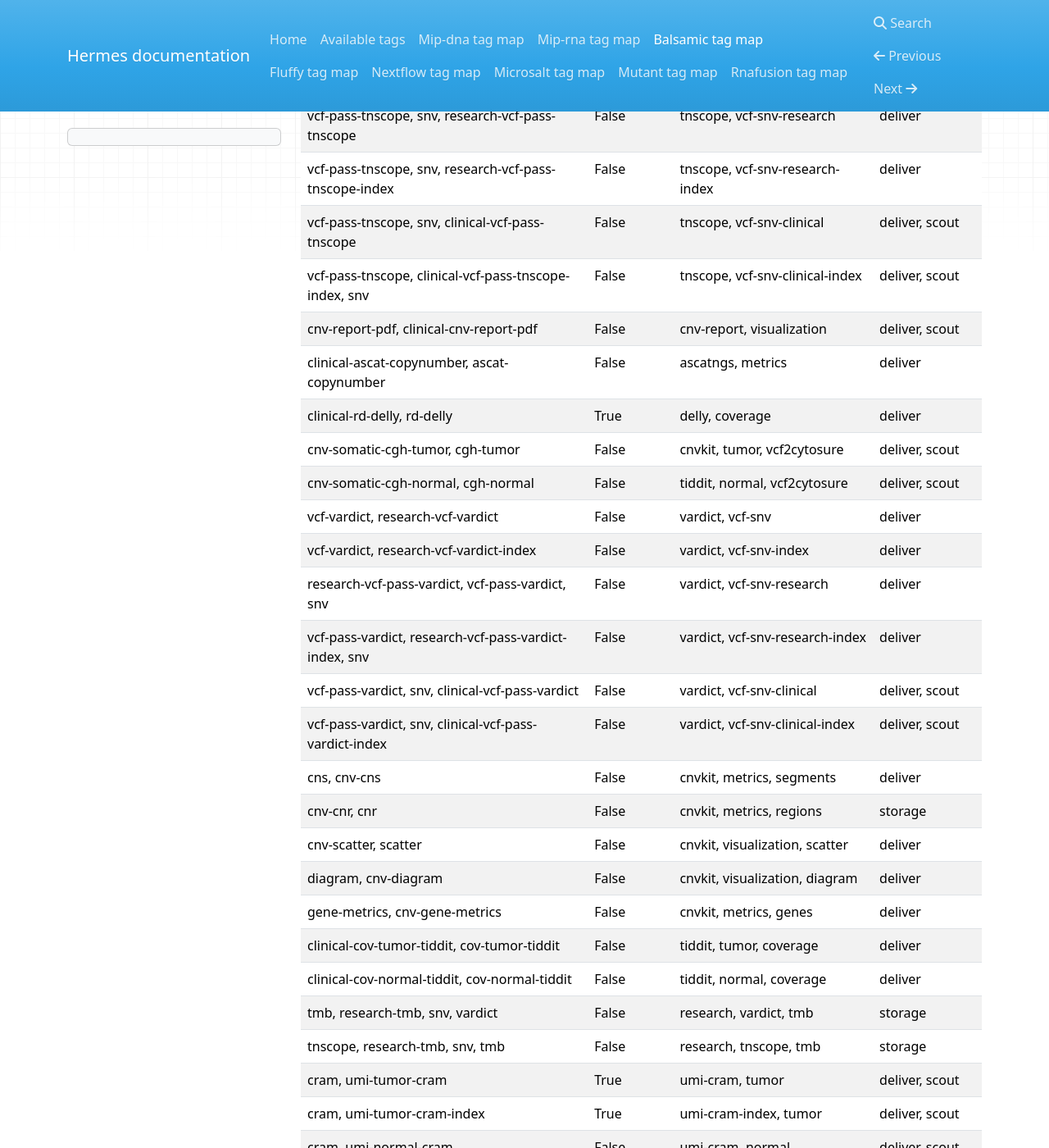
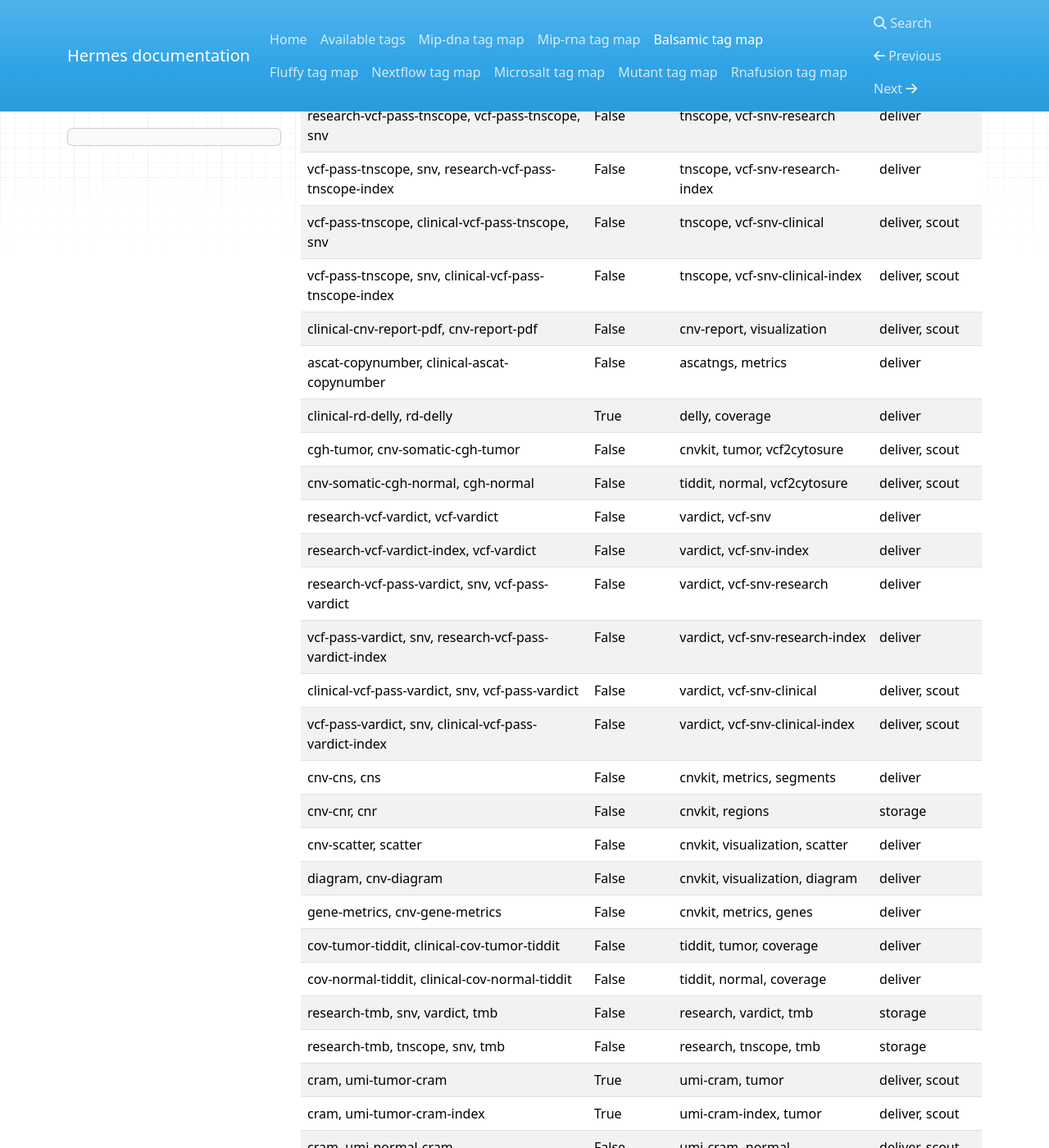
Before and after one commit to Clinical-Genomics/hermes, an MkDocs documentation site: the page built from docs/balsamic_map.md, in a window 1280 px wide and 1400 px high, scrolled down 1464 px. Shown: the whole window at 82% size. Built offline with MkDocs 1.6.1, drawn with Linux system fonts in a browser that asks for light colours; nearby versions of some CDN libraries; some of the changed text lies outside the part shown.

Commit message:
remove metrics tag from cnr file

```diff
--- a/docs/balsamic_map.md
+++ b/docs/balsamic_map.md
@@ -3,63 +3,63 @@
 | balsamic-config                                                | True        | balsamic-config                         | audit, cg             |
 | balsamic-report                                                | True        | balsamic-report                         | audit                 |
 | balsamic-dag                                                   | True        | balsamic-dag                            | audit                 |
-| multiqc-html, html                                             | True        | multiqc-html                            | audit, deliver, scout |
+| html, multiqc-html                                             | True        | multiqc-html                            | audit, deliver, scout |
 | json, multiqc-json                                             | True        | multiqc-json                            | audit                 |
 | yaml, qc-metrics-yaml                                          | True        | qc-metrics                              | audit, cg, vogue      |
 | cram, tumor-cram                                               | True        | tumor, cram                             | deliver, scout        |
 | cram, tumor-cram-index                                         | True        | tumor, cram-index                       | deliver, scout        |
 | cram, normal-cram                                              | False       | normal, cram                            | deliver, scout        |
 | cram, normal-cram-index                                        | False       | normal, cram-index                      | deliver, scout        |
-| vcf-tumor, snv, germline-vcf-tumor, dnascope                   | True        | germline, vcf-snv-germline-tumor        | deliver               |
-| vcf-tumor, germline-vcf-tumor-index, snv, dnascope             | True        | germline, vcf-snv-germline-tumor-index  | deliver               |
-| germline-vcf-normal, snv, dnascope, vcf-normal                 | False       | germline, vcf-snv-germline-normal       | deliver               |
-| germline-vcf-normal-index, snv, dnascope, vcf-normal           | False       | germline, vcf-snv-germline-normal-index | deliver               |
+| snv, dnascope, vcf-tumor, germline-vcf-tumor                   | True        | germline, vcf-snv-germline-tumor        | deliver               |
+| snv, germline-vcf-tumor-index, dnascope, vcf-tumor             | True        | germline, vcf-snv-germline-tumor-index  | deliver               |
+| germline-vcf-normal, snv, vcf-normal, dnascope                 | False       | germline, vcf-snv-germline-normal       | deliver               |
+| germline-vcf-normal-index, snv, vcf-normal, dnascope           | False       | germline, vcf-snv-germline-normal-index | deliver               |
 | vcf-dnascope, genotype-vcf-dnascope                            | False       | dnascope, normal, vcf                   | cg, genotype          |
 | vcf-dnascope, genotype-vcf-dnascope-index                      | False       | dnascope, normal, vcf-index             | cg, genotype          |
-| vcf-tumor, germline-vcf-tumor, manta-germline, sv              | True        | germline, vcf-sv-germline-tumor         | deliver               |
-| vcf-tumor, germline-vcf-tumor-index, manta-germline, sv        | True        | germline, vcf-sv-germline-tumor-index   | deliver               |
-| sv, germline-vcf-normal, manta-germline, vcf-normal            | False       | germline, vcf-sv-germline-normal        | deliver               |
-| vcf-normal, germline-vcf-normal-index, manta-germline, sv      | False       | germline, vcf-sv-germline-normal-index  | deliver               |
+| manta-germline, sv, vcf-tumor, germline-vcf-tumor              | True        | germline, vcf-sv-germline-tumor         | deliver               |
+| manta-germline, germline-vcf-tumor-index, vcf-tumor, sv        | True        | germline, vcf-sv-germline-tumor-index   | deliver               |
+| germline-vcf-normal, manta-germline, vcf-normal, sv            | False       | germline, vcf-sv-germline-normal        | deliver               |
+| manta-germline, germline-vcf-normal-index, vcf-normal, sv      | False       | germline, vcf-sv-germline-normal-index  | deliver               |
 | research-vcf-svdb, vcf-svdb                                    | True        | svdb, vcf-sv                            | deliver               |
 | research-vcf-svdb-index, vcf-svdb                              | True        | svdb, vcf-sv-index                      | deliver               |
 | research-vcf-pass-svdb, vcf-pass-svdb                          | True        | svdb, vcf-sv-research                   | deliver               |
 | vcf-pass-svdb, research-vcf-pass-svdb-index                    | True        | svdb, vcf-sv-research-index             | deliver               |
-| clinical-vcf-pass-svdb, vcf-pass-svdb                          | True        | svdb, vcf-sv-clinical                   | deliver, scout        |
+| vcf-pass-svdb, clinical-vcf-pass-svdb                          | True        | svdb, vcf-sv-clinical                   | deliver, scout        |
 | vcf-pass-svdb, clinical-vcf-pass-svdb-index                    | True        | svdb, vcf-sv-clinical-index             | deliver, scout        |
 | vcf-tnscope, research-vcf-tnscope                              | False       | tnscope, vcf-snv                        | deliver               |
-| vcf-tnscope, research-vcf-tnscope-index                        | False       | tnscope, vcf-snv-index                  | deliver               |
-| vcf-pass-tnscope, snv, research-vcf-pass-tnscope               | False       | tnscope, vcf-snv-research               | deliver               |
+| research-vcf-tnscope-index, vcf-tnscope                        | False       | tnscope, vcf-snv-index                  | deliver               |
+| research-vcf-pass-tnscope, vcf-pass-tnscope, snv               | False       | tnscope, vcf-snv-research               | deliver               |
 | vcf-pass-tnscope, snv, research-vcf-pass-tnscope-index         | False       | tnscope, vcf-snv-research-index         | deliver               |
-| vcf-pass-tnscope, snv, clinical-vcf-pass-tnscope               | False       | tnscope, vcf-snv-clinical               | deliver, scout        |
-| vcf-pass-tnscope, clinical-vcf-pass-tnscope-index, snv         | False       | tnscope, vcf-snv-clinical-index         | deliver, scout        |
-| cnv-report-pdf, clinical-cnv-report-pdf                        | False       | cnv-report, visualization               | deliver, scout        |
-| clinical-ascat-copynumber, ascat-copynumber                    | False       | ascatngs, metrics                       | deliver               |
+| vcf-pass-tnscope, clinical-vcf-pass-tnscope, snv               | False       | tnscope, vcf-snv-clinical               | deliver, scout        |
+| vcf-pass-tnscope, snv, clinical-vcf-pass-tnscope-index         | False       | tnscope, vcf-snv-clinical-index         | deliver, scout        |
+| clinical-cnv-report-pdf, cnv-report-pdf                        | False       | cnv-report, visualization               | deliver, scout        |
+| ascat-copynumber, clinical-ascat-copynumber                    | False       | ascatngs, metrics                       | deliver               |
 | clinical-rd-delly, rd-delly                                    | True        | delly, coverage                         | deliver               |
-| cnv-somatic-cgh-tumor, cgh-tumor                               | False       | cnvkit, tumor, vcf2cytosure             | deliver, scout        |
+| cgh-tumor, cnv-somatic-cgh-tumor                               | False       | cnvkit, tumor, vcf2cytosure             | deliver, scout        |
 | cnv-somatic-cgh-normal, cgh-normal                             | False       | tiddit, normal, vcf2cytosure            | deliver, scout        |
-| vcf-vardict, research-vcf-vardict                              | False       | vardict, vcf-snv                        | deliver               |
-| vcf-vardict, research-vcf-vardict-index                        | False       | vardict, vcf-snv-index                  | deliver               |
-| research-vcf-pass-vardict, vcf-pass-vardict, snv               | False       | vardict, vcf-snv-research               | deliver               |
-| vcf-pass-vardict, research-vcf-pass-vardict-index, snv         | False       | vardict, vcf-snv-research-index         | deliver               |
-| vcf-pass-vardict, snv, clinical-vcf-pass-vardict               | False       | vardict, vcf-snv-clinical               | deliver, scout        |
+| research-vcf-vardict, vcf-vardict                              | False       | vardict, vcf-snv                        | deliver               |
+| research-vcf-vardict-index, vcf-vardict                        | False       | vardict, vcf-snv-index                  | deliver               |
+| research-vcf-pass-vardict, snv, vcf-pass-vardict               | False       | vardict, vcf-snv-research               | deliver               |
+| vcf-pass-vardict, snv, research-vcf-pass-vardict-index         | False       | vardict, vcf-snv-research-index         | deliver               |
+| clinical-vcf-pass-vardict, snv, vcf-pass-vardict               | False       | vardict, vcf-snv-clinical               | deliver, scout        |
 | vcf-pass-vardict, snv, clinical-vcf-pass-vardict-index         | False       | vardict, vcf-snv-clinical-index         | deliver, scout        |
-| cns, cnv-cns                                                   | False       | cnvkit, metrics, segments               | deliver               |
-| cnv-cnr, cnr                                                   | False       | cnvkit, metrics, regions                | storage               |
+| cnv-cns, cns                                                   | False       | cnvkit, metrics, segments               | deliver               |
+| cnv-cnr, cnr                                                   | False       | cnvkit, regions                         | storage               |
 | cnv-scatter, scatter                                           | False       | cnvkit, visualization, scatter          | deliver               |
 | diagram, cnv-diagram                                           | False       | cnvkit, visualization, diagram          | deliver               |
 | gene-metrics, cnv-gene-metrics                                 | False       | cnvkit, metrics, genes                  | deliver               |
-| clinical-cov-tumor-tiddit, cov-tumor-tiddit                    | False       | tiddit, tumor, coverage                 | deliver               |
-| clinical-cov-normal-tiddit, cov-normal-tiddit                  | False       | tiddit, normal, coverage                | deliver               |
-| tmb, research-tmb, snv, vardict                                | False       | research, vardict, tmb                  | storage               |
-| tnscope, research-tmb, snv, tmb                                | False       | research, tnscope, tmb                  | storage               |
+| cov-tumor-tiddit, clinical-cov-tumor-tiddit                    | False       | tiddit, tumor, coverage                 | deliver               |
+| cov-normal-tiddit, clinical-cov-normal-tiddit                  | False       | tiddit, normal, coverage                | deliver               |
+| research-tmb, snv, vardict, tmb                                | False       | research, vardict, tmb                  | storage               |
+| research-tmb, tnscope, snv, tmb                                | False       | research, tnscope, tmb                  | storage               |
 | cram, umi-tumor-cram                                           | True        | umi-cram, tumor                         | deliver, scout        |
 | cram, umi-tumor-cram-index                                     | True        | umi-cram-index, tumor                   | deliver, scout        |
 | cram, umi-normal-cram                                          | False       | umi-cram, normal                        | deliver, scout        |
 | cram, umi-normal-cram-index                                    | False       | umi-cram-index, normal                  | deliver, scout        |
 | vcf-tnscope-umi, research-vcf-tnscope-umi                      | True        | tnscope-umi, vcf-umi-snv                | deliver               |
 | research-vcf-tnscope-umi-index, vcf-tnscope-umi                | True        | tnscope-umi, vcf-umi-snv-index          | deliver               |
-| research-vcf-pass-tnscope-umi, vcf-pass-tnscope-umi, snv       | True        | tnscope-umi, vcf-umi-snv-research       | deliver               |
-| research-vcf-pass-tnscope-umi-index, vcf-pass-tnscope-umi, snv | True        | tnscope-umi, vcf-umi-snv-research-index | deliver               |
-| vcf-pass-tnscope-umi, snv, clinical-vcf-pass-tnscope-umi       | True        | tnscope-umi, vcf-umi-snv-clinical       | deliver, scout        |
-| clinical-vcf-pass-tnscope-umi-index, vcf-pass-tnscope-umi, snv | True        | tnscope-umi, vcf-umi-snv-clinical-index | deliver, scout        |
-| tmb, research-tmb, snv, tnscope-umi                            | True        | research, tnscope-umi, tmb              | storage               |
+| vcf-pass-tnscope-umi, snv, research-vcf-pass-tnscope-umi       | True        | tnscope-umi, vcf-umi-snv-research       | deliver               |
+| research-vcf-pass-tnscope-umi-index, snv, vcf-pass-tnscope-umi | True        | tnscope-umi, vcf-umi-snv-research-index | deliver               |
+| snv, clinical-vcf-pass-tnscope-umi, vcf-pass-tnscope-umi       | True        | tnscope-umi, vcf-umi-snv-clinical       | deliver, scout        |
+| snv, vcf-pass-tnscope-umi, clinical-vcf-pass-tnscope-umi-index | True        | tnscope-umi, vcf-umi-snv-clinical-index | deliver, scout        |
+| research-tmb, snv, tnscope-umi, tmb                            | True        | research, tnscope-umi, tmb              | storage               |
```
Also changed, not shown: 1 other file.
